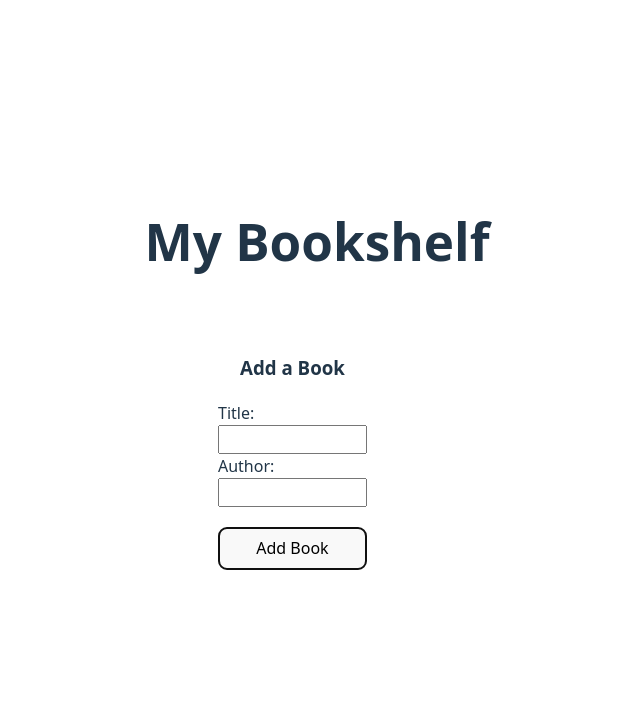
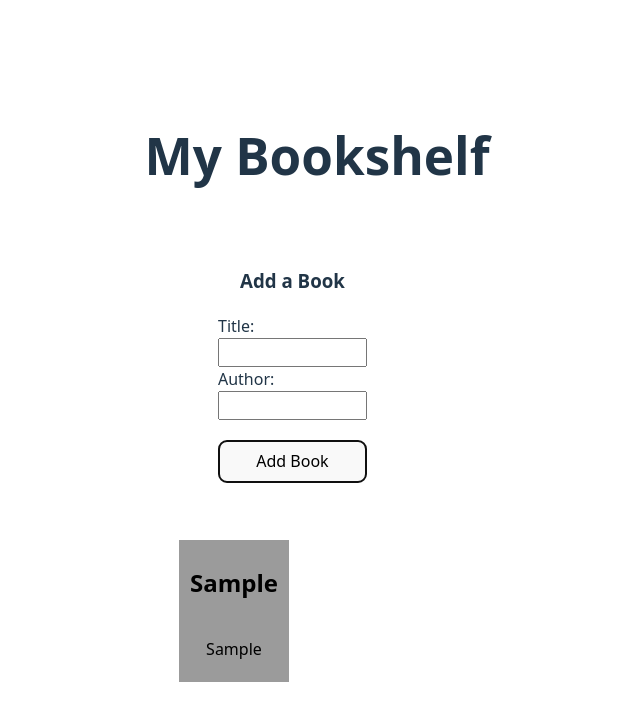
Before and after one commit to Gabyara237/controlled-forms-in-react-lab, a React (Vite) app: page / in a window 1280 px wide. Both pictures are taken after typing "Sample", "Sample" into the empty fields and a click on the button "Add Book". Shown: the top 720 px of the page, without its empty margins (323-963 px from the left). Built offline with nearby package versions, Linux system fonts and the light colour scheme.

Commit message:
feat: display books as cards in Bookshelf

```diff
--- a/src/components/Bookshelf/Bookshelf.jsx
+++ b/src/components/Bookshelf/Bookshelf.jsx
@@ -10,7 +10,7 @@
 
     const handleInputChange = (event) =>{
         const {name, value} = event.target;
-        setNewBook({[name]: value});
+        setNewBook({ ...newBook, [name]: value});
     }
 
     const handleSubmit = (event) =>{
@@ -43,7 +43,19 @@
                     <button type="submit" >Add Book</button>
                 </form>
             </div>
-            <div className="bookCardsDiv">{/* Book cards will display here */}</div>
+            <div className="bookCardsDiv">
+                {
+                    books.map((book, idx)=>(
+                        <div key={idx} className="bookCard">
+                            <h2>{book.title}</h2>
+                            <p>{book.author}</p>
+                        </div>
+
+                    ))
+
+                }
+
+            </div>
         </div>
     )
 }
```
